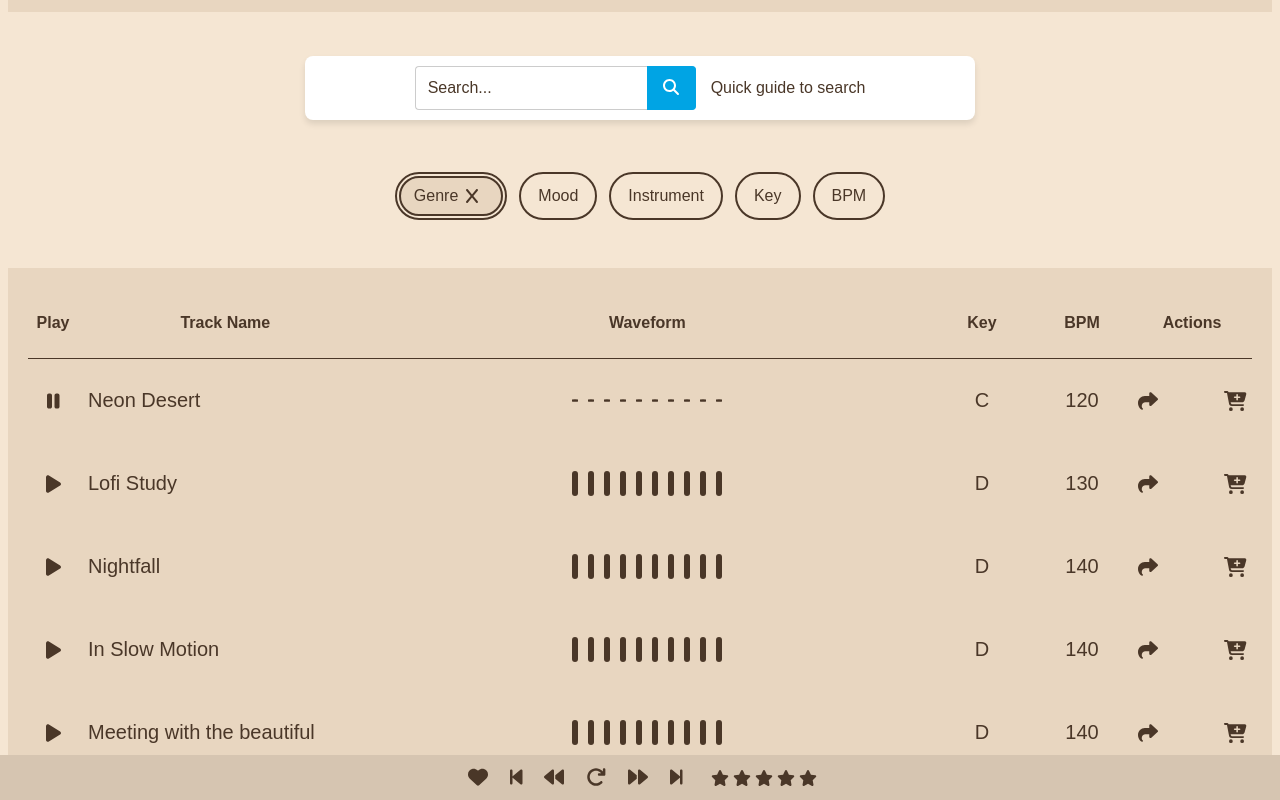
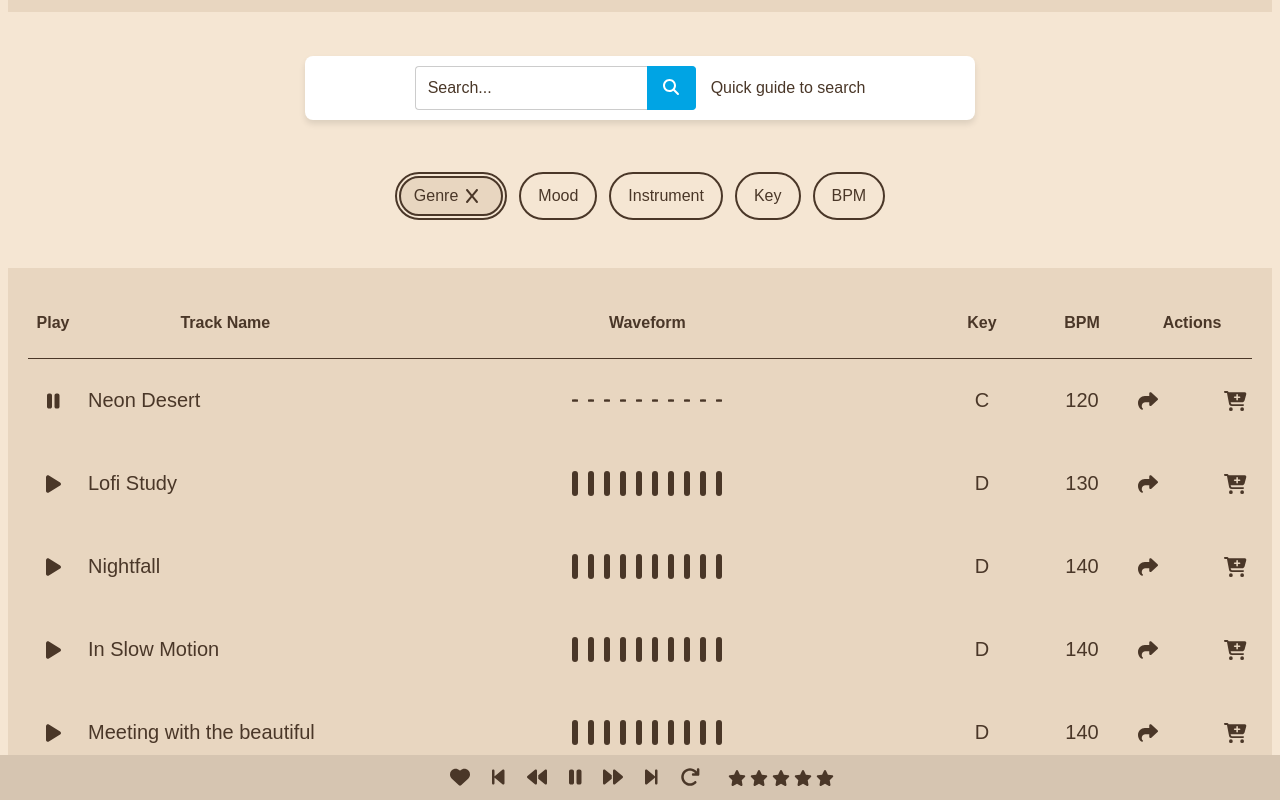
Before and after one commit to Janhavi2409/Beat-Farm, a React (Vite) app: page / in a window 1280 px wide. Both pictures are taken after a click on the button 53 px from the left and 1285 px from the top of the page. Shown: the part 885-1685 px from the top of the page. Built offline with nearby package versions, Linux system fonts and the light colour scheme; a web font is replaced by a local one.

Commit message:
Added Control bar

```diff
--- a/src/components/BeatList.jsx
+++ b/src/components/BeatList.jsx
@@ -44,6 +44,11 @@ const BeatList = ({ cart, setCart, isLoggedIn }) => {
   const dataArrayRef = useRef(null);
 
   const toggleAudio = (index, track) => {
+    if (playingIndex !== null && playingIndex !== index) {
+      setLikedSongs({});
+      setRatings({});
+    }
+
     if (playingIndex === index) {
       audioRef.current.pause();
       setPlayingIndex(null);
@@ -66,6 +71,7 @@ const BeatList = ({ cart, setCart, isLoggedIn }) => {
       }
     }
   };
+
 
   const animateWaveform = () => {
     if (analyserRef.current && dataArrayRef.current) {
@@ -108,7 +114,7 @@ const BeatList = ({ cart, setCart, isLoggedIn }) => {
       }
     };
 
-    updateWaveCount(); // Initial setting
+    updateWaveCount();
     window.addEventListener("resize", updateWaveCount);
     return () => window.removeEventListener("resize", updateWaveCount);
   }, []);
@@ -121,8 +127,18 @@ const BeatList = ({ cart, setCart, isLoggedIn }) => {
     audioRef.current.currentTime = Math.max(0, audioRef.current.currentTime - 10);
   };
 
-  const handleRepeat = () => {
-    setRepeat((prevRepeat) => !prevRepeat);
+  const handleRedo = () => {
+    if (audioRef.current) {
+      audioRef.current.currentTime = 0;
+    }
+  };
+
+  const togglePlayPause = () => {
+    if (audioRef.current.paused) {
+      audioRef.current.play();
+    } else {
+      audioRef.current.pause();
+    }
   };
 
   const handleLike = (index) => {
@@ -223,9 +239,12 @@ const BeatList = ({ cart, setCart, isLoggedIn }) => {
           </button>
           <button onClick={handleBackwardStep}><FontAwesomeIcon icon={faBackwardStep} /></button>
           <button onClick={handleBackward}><FontAwesomeIcon icon={faBackward} /></button>
-          <button onClick={handleRepeat} className={repeat ? "active" : ""}><FontAwesomeIcon icon={faRedo} /></button>
+          <button onClick={togglePlayPause}>
+          <FontAwesomeIcon icon={audioRef.current.paused ? faPlay : faPause} />
+        </button>
           <button onClick={handleForward}><FontAwesomeIcon icon={faForward} /></button>
           <button onClick={handleForwardStep}><FontAwesomeIcon icon={faForwardStep} /></button>
+          <button onClick={handleRedo} className={repeat ? "active" : ""}><FontAwesomeIcon icon={faRedo} /></button>
           <div className="rating">
             {[1, 2, 3, 4, 5].map((star) => (
               <FontAwesomeIcon
```
